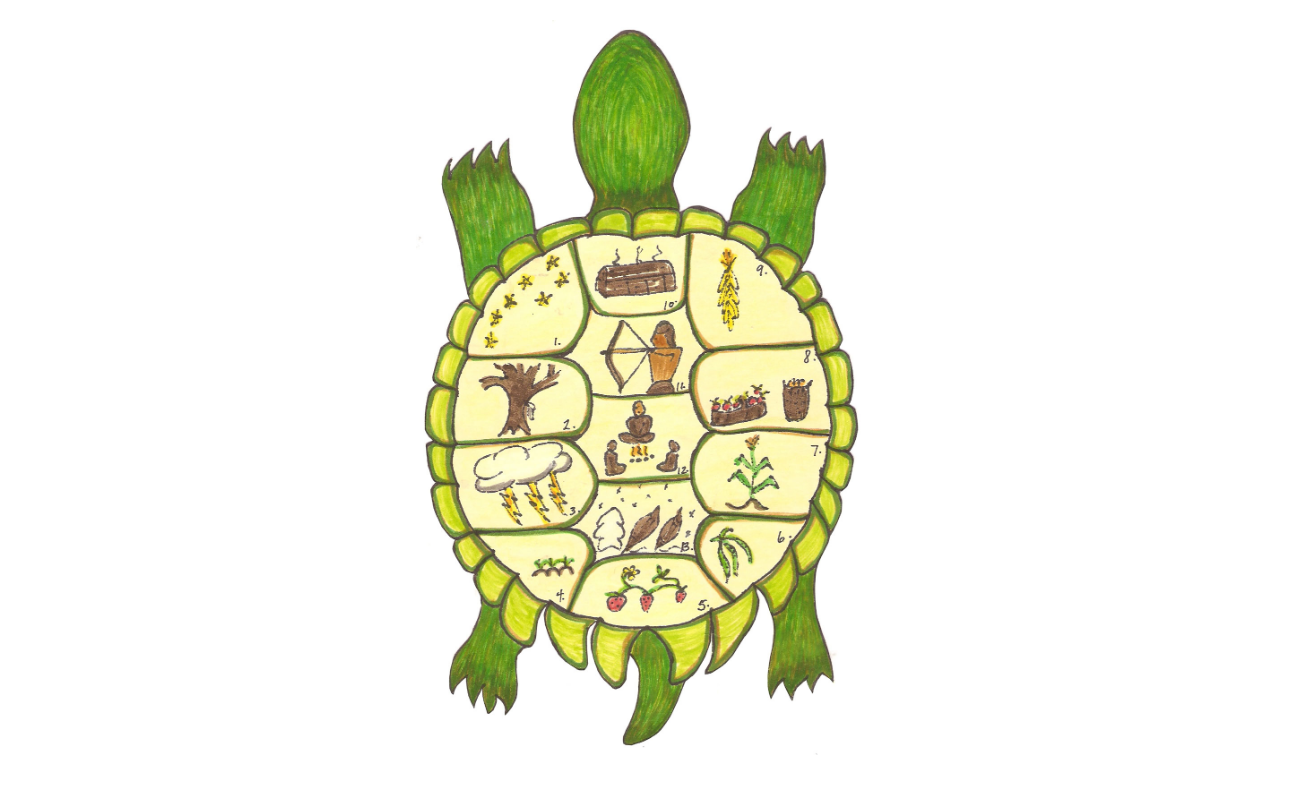
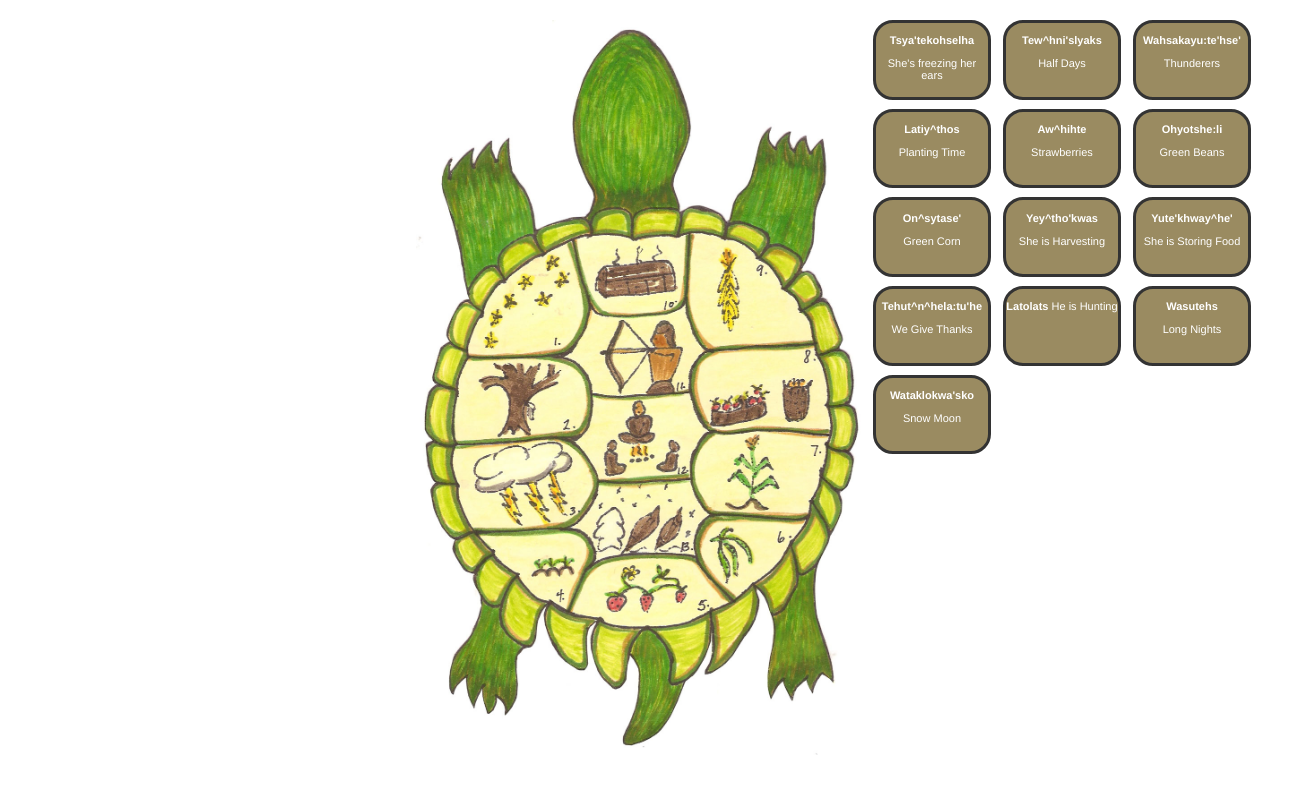
Before and after one commit to theophani/moons, a plain HTML site: page public/index.html in a window 1280 px wide. Shown: the whole page, 1312 px wide, since content can reach past the window. Drawn offline with Linux system fonts and the light colour scheme.

Commit message:
position the game peieces

```diff
--- a/public/index.html
+++ b/public/index.html
@@ -8,7 +8,7 @@
       margin: 0;
       padding: 0;
       font-family: Helvetica, Arial, sans-serif;
-      font-size: 12px;
+      font-size: 11px;
     }
     .turtle {
       margin: 20px auto;
@@ -18,18 +18,11 @@
     .turtle img {
       width: 100%;
     }
-    .game-board .moon {
+
+    .moon {
       width: 25%;
       height: 10%;
-      position: absolute;
-      color: transparent;
       text-align: center;
-    }
-    .game-board .moon:hover {
-      border-radius: 20px;
-      border: 3px dotted #333;
-      background-color: rgba(120, 100 , 45, 0.75);
-      color: #fff;
     }
     .moon span {
       display: inline-block;
@@ -37,6 +30,17 @@
     }
     .moon span.onieda {
       font-weight: bold;
+    }
+
+    .game-board .moon {
+      position: absolute;
+      color: transparent;
+    }
+    .game-board .moon:hover {
+      border-radius: 20px;
+      border: 3px dotted #333;
+      background-color: rgba(120, 100 , 45, 0.75);
+      color: #fff;
     }
 
     .game-board .moon-1   { left:  10%; top: 35%; }
@@ -56,8 +60,23 @@
     .game-board .moon-6  { right: 10%; top: 68%; }
 
     .game-pieces {
-      display: none;
+      position: absolute;
+      left: 100%;
+      width: 100%;
+      height: 100%;
+      top: 0;
     }
+
+    .game-pieces .moon {
+      border-radius: 20px;
+      border: 3px solid #333;
+      background-color: rgba(120, 100 , 45, 0.75);
+      color: #fff;
+      display: inline-block;
+      vertical-align: top;
+      margin: 0 0 2% 2%;
+    }
+
   </style>
 </head>
 <body>
```
Lines whose indentation alone changed are shown as unchanged.
